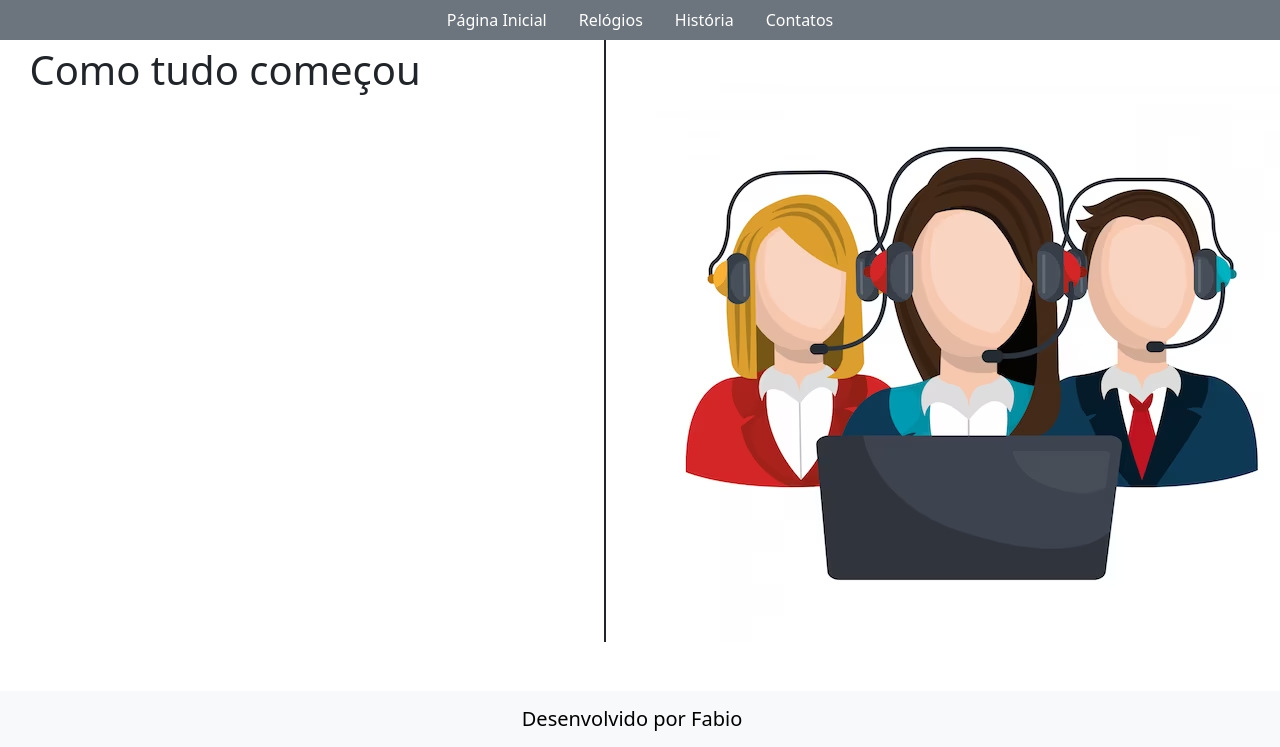
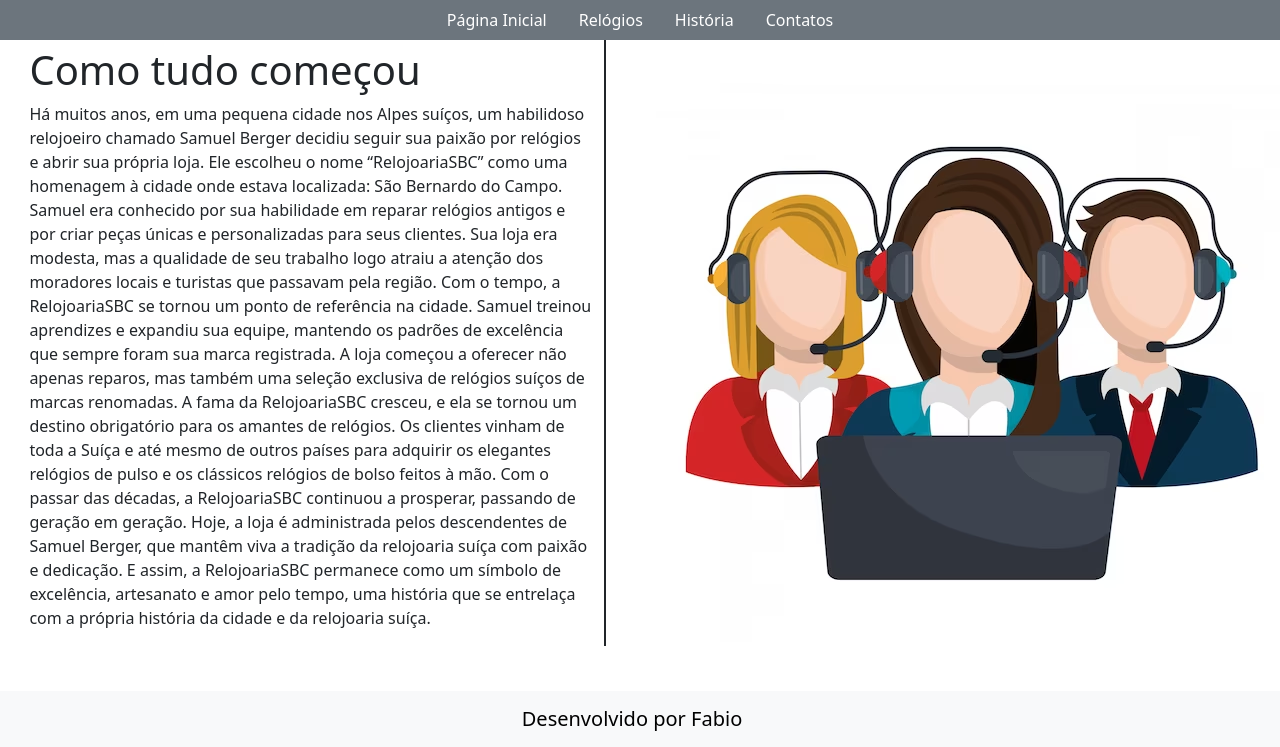
Before and after one commit to FabioKuriki/primeiroFlask, a Flask app: page /historia in a window 1280 px wide. Shown: the part 53-800 px from the top of the page. Run offline with Flask 3, Linux system fonts and the light colour scheme.

Commit message:
Sexta commit

```diff
--- a/app/routes.py
+++ b/app/routes.py
@@ -14,11 +14,11 @@ def contato():
 
 @app.route('/cadastro')
 def cadastro():
-    return render_template('cadastro.html', titulo="Cadastro", nome="Fabio", fundo="cadastro")
+    return render_template('cadastro.html', titulo="Cadastro", nome="Fabio", fundo="fundoLoginCadastro")
 
 @app.route('/login')
 def login():
-    return render_template('login.html', titulo="Login", nome="Fabio", fundo="fundoLogin")
+    return render_template('login.html', titulo="Login", nome="Fabio", fundo="fundoLoginCadastro")
 
 @app.route('/relogios')
 def relogios():
--- a/app/static/css/estilo.css
+++ b/app/static/css/estilo.css
@@ -57,12 +57,10 @@
     background-attachment: fixed;
 }
 
-#fundoLogin{
+#fundoLoginCadastro{
     background-image: url(../imagens/backgroundCadastro.png);
     background-size: cover;
     background-position: center;
-    padding-top: 10%;
-    padding-bottom: 20%;
     background-attachment: fixed;
 }
 
@@ -85,3 +83,7 @@
 #textoCadastro:hover, #textoLogin:hover{
     color: #6A5ACD
 }
+
+#caixa{
+    margin-top: 10%;
+}
--- a/app/templates/base.html
+++ b/app/templates/base.html
@@ -8,7 +8,7 @@
     <script src="https://cdn.jsdelivr.net/npm/@popperjs/core@2.11.8/dist/umd/popper.min.js" integrity="sha384-I7E8VVD/ismYTF4hNIPjVp/Zjvgyol6VFvRkX/vR+Vc4jQkC+hVqc2pM8ODewa9r" crossorigin="anonymous"></script>
     <script src="https://cdn.jsdelivr.net/npm/bootstrap@5.3.3/dist/js/bootstrap.min.js" integrity="sha384-0pUGZvbkm6XF6gxjEnlmuGrJXVbNuzT9qBBavbLwCsOGabYfZo0T0to5eqruptLy" crossorigin="anonymous"></script>
 </head>
-<body>
+<body id="{{fundo}}">
 
     <nav class="navbar bg-dark ">
       <div class="container-fluid">
@@ -39,10 +39,10 @@
     </ul>
 
 <!--  Conteúdo a ser colocado-->
-    <div id="{{fundo}}">
-        {% block conteudo %}
-        {% endblock %}
-    </div>
+
+     {% block conteudo %}
+     {% endblock %}
+
 
 
   <footer>
--- a/app/templates/cadastro.html
+++ b/app/templates/cadastro.html
@@ -1,7 +1,7 @@
 {% extends 'base.html' %}
 {% block conteudo %}
 
-    <div class="container-fluid row">
+    <div id="caixa" class="container-fluid row">
         <div class="col"></div>
             <div class="card" style="width: 30rem;">
               <div class="card-body">
--- a/app/templates/contato.html
+++ b/app/templates/contato.html
@@ -4,10 +4,10 @@
 <!--Arrumar dps-->
 
     <div class="row container-fluid">
-        <div style="border-right: 2px solid" class="col">
+        <div class="col">
             <img  id="imgContato" src="{{url_for('static', filename='imagens/entreEmContato.avif')}}">
         </div>
-        <div class="col">
+        <div style="border-left: 2px solid" class="col">
             <div id="textoContato">
               <h1>Dúvidas?</h1>
               <p>
--- a/app/templates/historia.html
+++ b/app/templates/historia.html
@@ -5,7 +5,17 @@
         <div style="border-right: 2px solid" class="col">
             <div id="textoContato">
               <h1>Como tudo começou</h1>
+                <p>Há muitos anos, em uma pequena cidade nos Alpes suíços, um habilidoso relojoeiro chamado Samuel Berger decidiu seguir sua paixão por relógios e abrir sua própria loja. Ele escolheu o nome “RelojoariaSBC” como uma homenagem à cidade onde estava localizada: São Bernardo do Campo.
 
+Samuel era conhecido por sua habilidade em reparar relógios antigos e por criar peças únicas e personalizadas para seus clientes. Sua loja era modesta, mas a qualidade de seu trabalho logo atraiu a atenção dos moradores locais e turistas que passavam pela região.
+
+Com o tempo, a RelojoariaSBC se tornou um ponto de referência na cidade. Samuel treinou aprendizes e expandiu sua equipe, mantendo os padrões de excelência que sempre foram sua marca registrada. A loja começou a oferecer não apenas reparos, mas também uma seleção exclusiva de relógios suíços de marcas renomadas.
+
+A fama da RelojoariaSBC cresceu, e ela se tornou um destino obrigatório para os amantes de relógios. Os clientes vinham de toda a Suíça e até mesmo de outros países para adquirir os elegantes relógios de pulso e os clássicos relógios de bolso feitos à mão.
+
+Com o passar das décadas, a RelojoariaSBC continuou a prosperar, passando de geração em geração. Hoje, a loja é administrada pelos descendentes de Samuel Berger, que mantêm viva a tradição da relojoaria suíça com paixão e dedicação.
+
+E assim, a RelojoariaSBC permanece como um símbolo de excelência, artesanato e amor pelo tempo, uma história que se entrelaça com a própria história da cidade e da relojoaria suíça. </p>
             </div>
         </div>
         <div class="col">
--- a/app/templates/login.html
+++ b/app/templates/login.html
@@ -1,7 +1,7 @@
 {% extends 'base.html' %}
 {% block conteudo %}
 
-    <div class="container-fluid row">
+    <div id="caixa" class="container-fluid row">
         <div class="col"></div>
         <div class="card" style="width: 20rem;">
         <div class="card-body">
```
Lines whose indentation alone changed are shown as unchanged.
